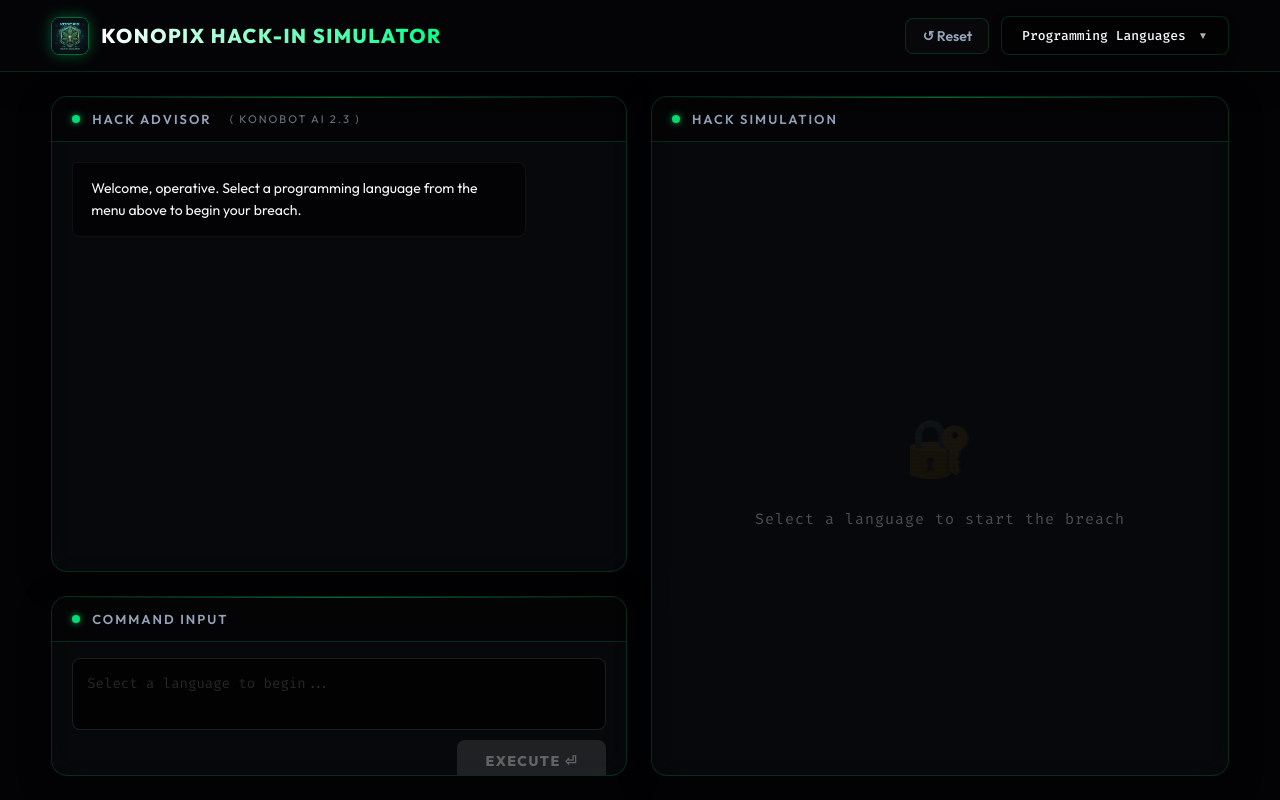
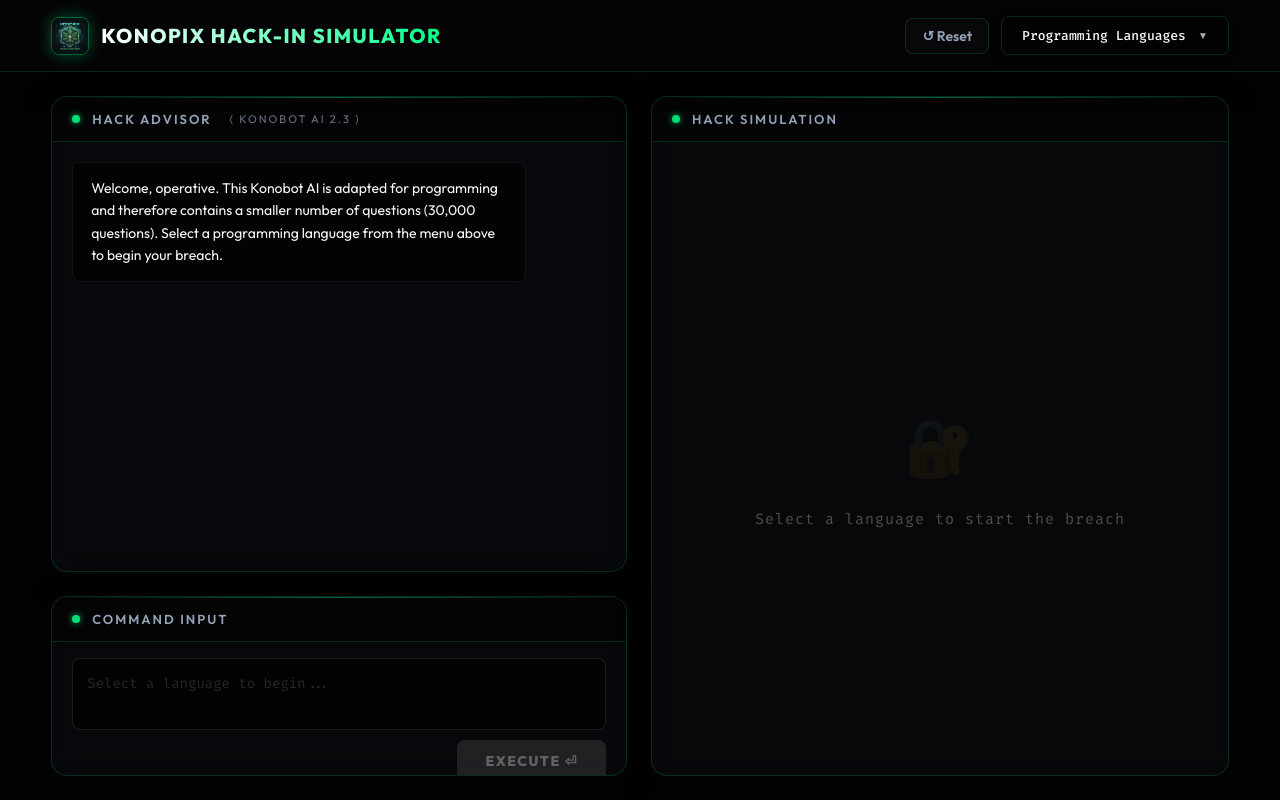
Before and after one commit to tomkonopik/ai-chat-bot-dou-tok, a Next.js app: page / in a window 1280 px wide. Built offline with nearby package versions, Linux system fonts and the light colour scheme.

Commit message:
feat: Add Konobot AI limitation warning to welcome message

```diff
--- a/src/app/page.tsx
+++ b/src/app/page.tsx
@@ -204,7 +204,7 @@ export default function Home() {
   const [menuOpen, setMenuOpen] = useState(false);
   const [selectedLang, setSelectedLang] = useState<string | null>(null);
   const [messages, setMessages] = useState<ChatMessage[]>([
-    { role: 'bot', text: 'Welcome, operative. Select a programming language from the menu above to begin your breach.' },
+    { role: 'bot', text: 'Welcome, operative. This Konobot AI is adapted for programming and therefore contains a smaller number of questions (30,000 questions). Select a programming language from the menu above to begin your breach.' },
   ]);
   const [userInput, setUserInput] = useState('');
   const [step, setStep] = useState(0);
@@ -254,7 +254,7 @@ export default function Home() {
     setNetworkActivity([]);
     const steps = getSteps(lang);
     setMessages([
-      { role: 'bot', text: 'Welcome, operative. Select a programming language from the menu above to begin your breach.' },
+      { role: 'bot', text: 'Welcome, operative. This Konobot AI is adapted for programming and therefore contains a smaller number of questions (30,000 questions). Select a programming language from the menu above to begin your breach.' },
       { role: 'bot', text: steps[0].botMessage },
     ]);
   }, []);
@@ -270,7 +270,7 @@ export default function Home() {
     setNetworkActivity([]);
     setUserInput('');
     setMessages([
-      { role: 'bot', text: 'Welcome, operative. Select a programming language from the menu above to begin your breach.' },
+      { role: 'bot', text: 'Welcome, operative. This Konobot AI is adapted for programming and therefore contains a smaller number of questions (30,000 questions). Select a programming language from the menu above to begin your breach.' },
     ]);
   }, []);
 
```
